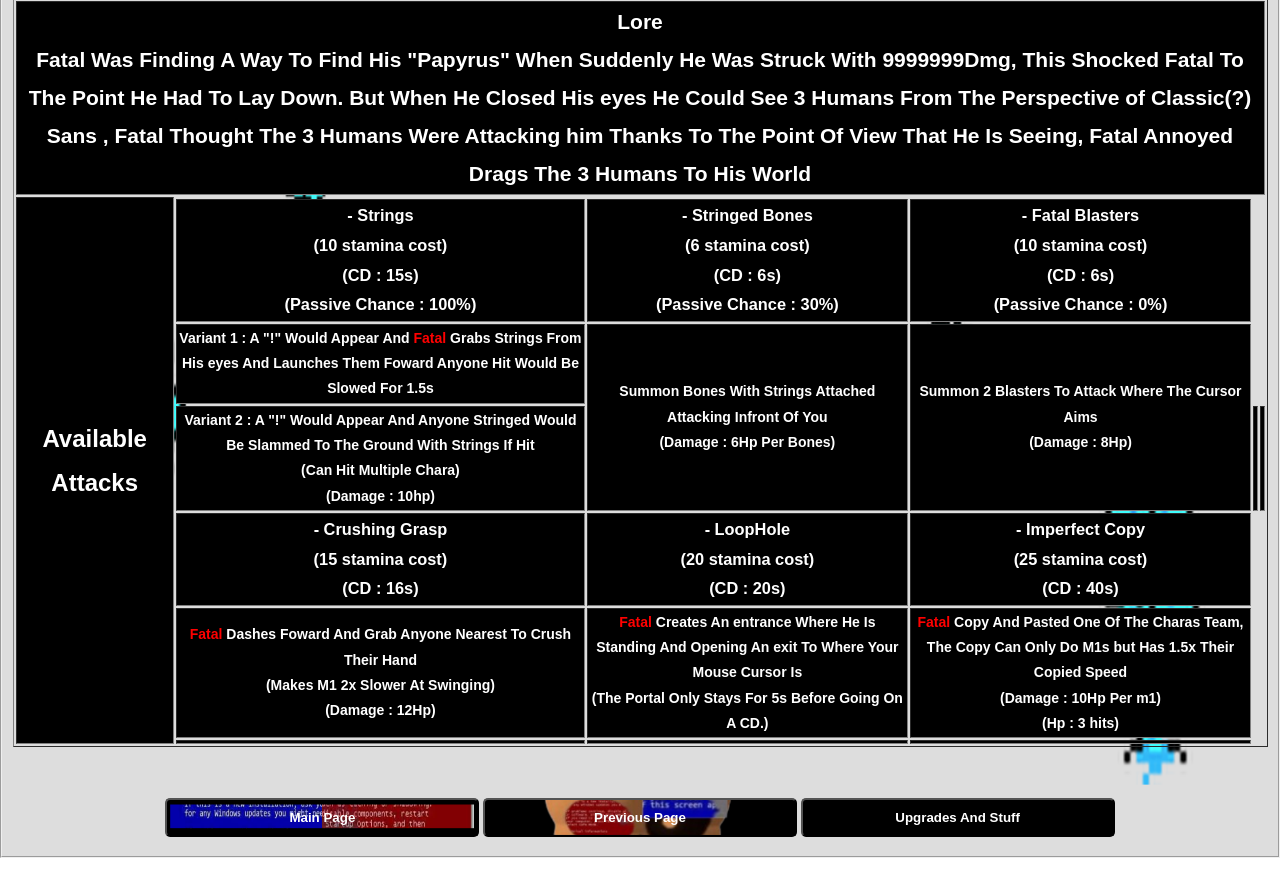
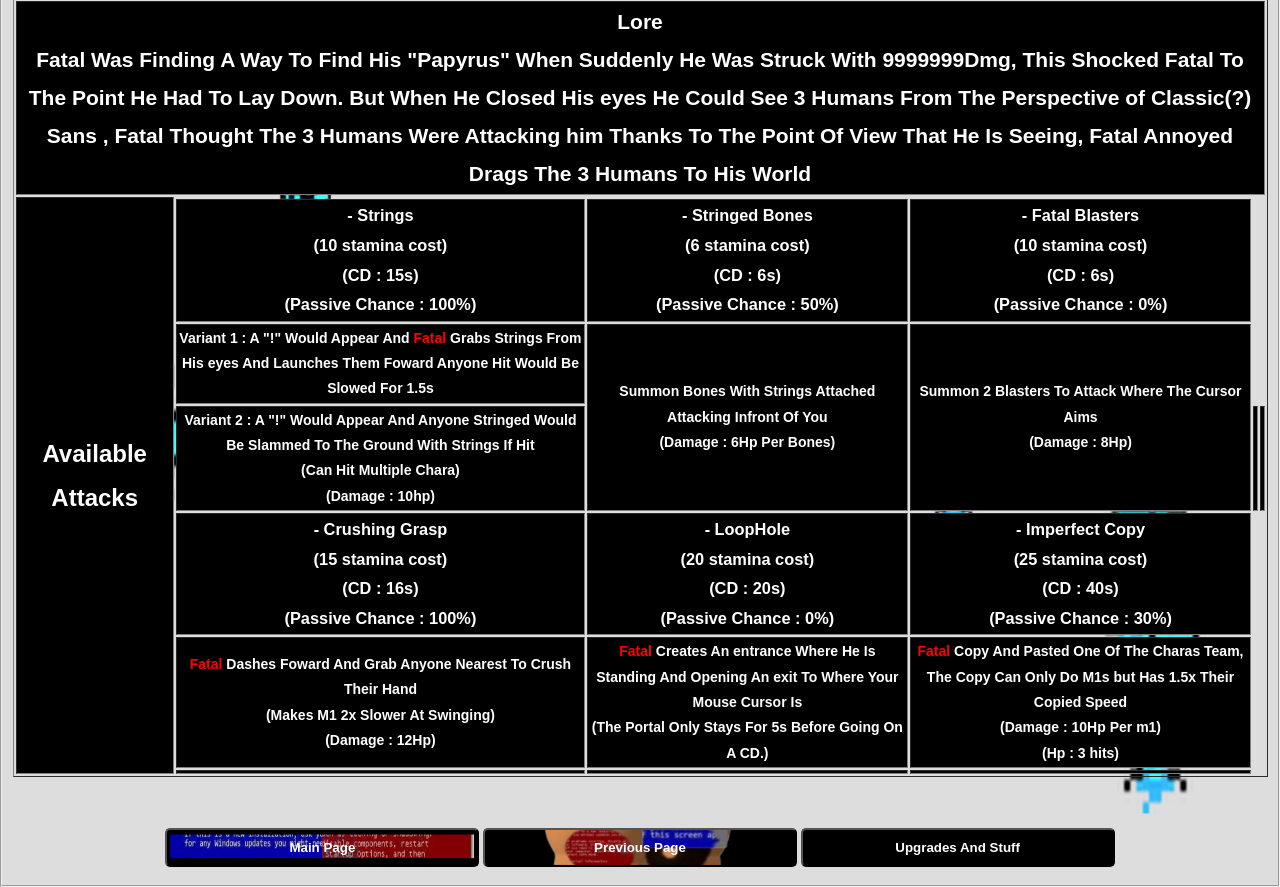
Before and after one commit to debaycraft/ULCFATAL, a plain HTML site: page Fatal.html in a window 1280 px wide. Shown: the part 2370-3257 px from the top of the page. Before the commit the page ends 3228 px from the top, so only its background shows below. Drawn offline with Linux system fonts and the light colour scheme.

Commit message:
Fatal.html

```diff
--- a/Fatal.html
+++ b/Fatal.html
@@ -43,7 +43,7 @@
                 </tr>
                 <tr style="background-color: black;">
                     <th style="color: white;"class="say"><h3>- Strings </h3><h3>(10 stamina cost)</h3><h3>(CD : 15s)</h3><h3>(Passive Chance : 100%)</h3></th>
-                    <th style="color: white;"class="say"><h3>- Stringed Bones </h3><h3>(6 stamina cost)</h3><h3>(CD : 6s)</h3><h3>(Passive Chance : 30%)</h3></th>
+                    <th style="color: white;"class="say"><h3>- Stringed Bones </h3><h3>(6 stamina cost)</h3><h3>(CD : 6s)</h3><h3>(Passive Chance : 50%)</h3></th>
                     <th style="color: white;"class="say"><h3>- Fatal Blasters </h3><h3>(10 stamina cost)</h3><h3>(CD : 6s)</h3><h3>(Passive Chance : 0%)</h3></th>
                 </tr>
                 <tr style="background-color: black;">
@@ -57,9 +57,9 @@
                     <th></th>
                 </tr>
                 <tr style="background-color: black;">
-                    <th style="color: white;"class="say"><h3>- Crushing Grasp </h3><h3>(15 stamina cost)</h3><h3>(CD : 16s)</h3></th>
-                    <th style="color: white;"class="say"><h3>- LoopHole</h3><h3>(20 stamina cost)</h3><h3>(CD : 20s)</h3></th>
-                    <th style="color: white;"class="say"><h3>- Imperfect Copy </h3><h3>(25 stamina cost)</h3><h3>(CD : 40s)</h3></th>
+                    <th style="color: white;"class="say"><h3>- Crushing Grasp </h3><h3>(15 stamina cost)</h3><h3>(CD : 16s)</h3><h3>(Passive Chance : 100%)</h3></h3></th>
+                    <th style="color: white;"class="say"><h3>- LoopHole</h3><h3>(20 stamina cost)</h3><h3>(CD : 20s)</h3><h3>(Passive Chance : 0%)</h3></th>
+                    <th style="color: white;"class="say"><h3>- Imperfect Copy </h3><h3>(25 stamina cost)</h3><h3>(CD : 40s)</h3><h3>(Passive Chance : 30%)</h3></th>
                 </tr>>
                 <tr style="background-color: black;">
                     <th style="color: white;"><h4><span style="color: red;">Fatal</span> Dashes Foward And Grab Anyone Nearest To Crush Their Hand</h4><h4>(Makes M1 2x Slower At Swinging)</h4><h4>(Damage : 12Hp)</h4></th>
```
